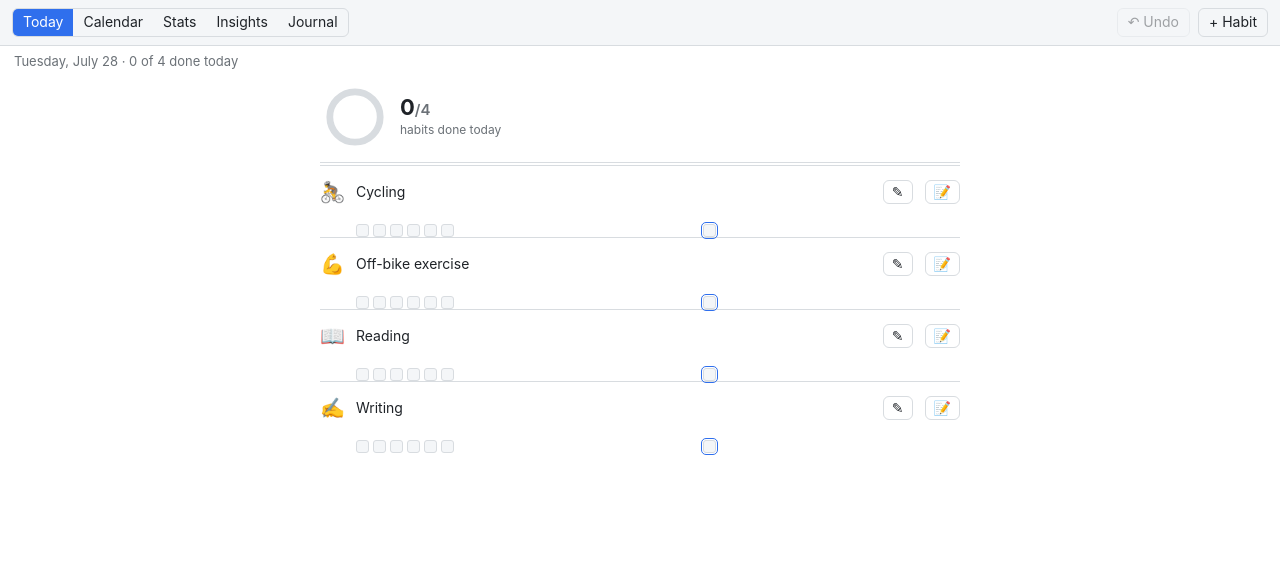
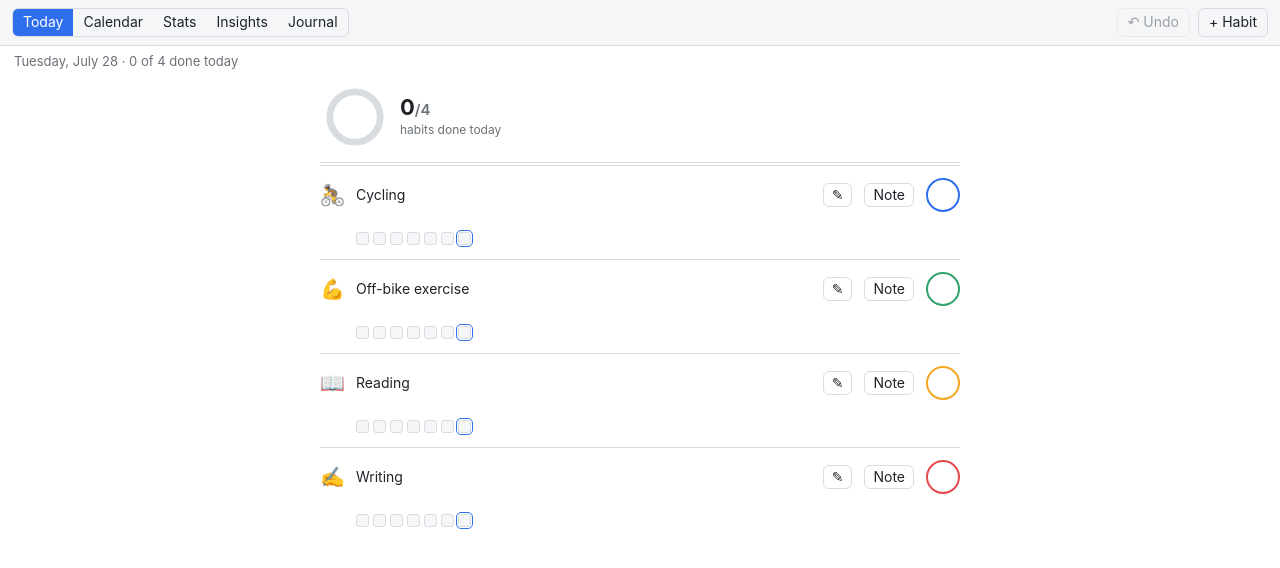
Before and after one commit to justice2425/sn-habits, a plain HTML site: page index.html in a window 1280 px wide. Drawn offline with Linux system fonts and the light colour scheme.

Commit message:
Add files via upload

```diff
--- a/ext.json
+++ b/ext.json
@@ -3,7 +3,7 @@
   "name": "Habits",
   "content_type": "SN|Component",
   "area": "editor-editor",
-  "version": "1.8.1",
+  "version": "1.8.3",
   "description": "A private habit & streak tracker for Standard Notes: daily/weekday/weekly-target habits, check-off or count goals, Today / Calendar (3-week / Month / Year zoom) / Stats / Insights / Journal views, with a daily progress ring, per-habit 7-day momentum strips, tap-to-log rows, streaks, completion rates, and a local Insights view (momentum, weekly trend, best/worst days, per-habit momentum, habit co-occurrence, and journal word stats). All data is stored inside the note and protected by Standard Notes' end-to-end encryption.",
   "url": "https://justice2425.github.io/sn-habits/index.html",
   "download_url": "https://justice2425.github.io/sn-habits/index.html",
--- a/index.html
+++ b/index.html
@@ -45,7 +45,7 @@
   .surface { flex:1 1 auto; overflow:auto; padding:14px; }
 
   /* Today */
-  .today { max-width:640px; margin:0 auto; }
+  .todayview { max-width:640px; margin:0 auto; }
   .hrow { display:flex; align-items:center; gap:12px; padding:12px 0; border-top:1px solid var(--border); }
   .hrow:first-child { border-top:none; }
   .hicon { font-size:20px; width:24px; text-align:center; flex:0 0 auto; }
@@ -70,7 +70,7 @@
   .tp-sub { font-size:12px; color:var(--muted); margin-top:2px; }
 
   /* Today: 7-day momentum strip */
-  .mstrip { display:flex; gap:4px; margin:6px 0 0 36px; }
+  .mstrip { display:flex; gap:4px; margin:8px 0 14px 36px; }
   .mdot { width:13px; height:13px; border-radius:3px; background:var(--panel); border:1px solid var(--border); }
   .mdot.on { border-color:transparent; }
   .mdot.off { opacity:.3; }
@@ -78,8 +78,16 @@
   .mdot.today { outline:1px solid var(--accent); outline-offset:1px; }
   .hmain { display:flex; align-items:center; gap:12px; flex:1 1 auto; min-width:0; cursor:pointer; border-radius:6px; margin:-4px; padding:4px; }
   .hmain:hover { background:var(--panel-2); }
-  .hdone { flex:0 0 auto; color:var(--success); font-weight:700; font-size:15px; }
   .hrow.done .hname { color:var(--muted); }
+  /* big, bright check-off button */
+  .bigcheck { flex:0 0 auto; width:34px; height:34px; padding:0; border-radius:50%; border:2.5px solid var(--muted-2);
+    background:transparent; cursor:pointer; display:inline-flex; align-items:center; justify-content:center;
+    transition:transform .12s ease, background .12s ease, border-color .12s ease; }
+  .bigcheck:hover { transform:scale(1.1); }
+  .bigcheck:active { transform:scale(.9); }
+  .bigcheck.done { color:#fff; animation:pop .22s ease; }
+  .bigcheck.done::after { content:"✓"; font-size:19px; font-weight:800; line-height:1; }
+  @keyframes pop { 0%{ transform:scale(.6); } 55%{ transform:scale(1.18); } 100%{ transform:scale(1); } }
 
   /* Calendar: zoom toggle */
   .calzoom { display:inline-flex; border:1px solid var(--border); border-radius:6px; overflow:hidden; margin-bottom:14px; }
@@ -526,7 +534,7 @@
     return strip;
   }
   function renderToday(){
-    const wrap=el('div','today'); const today=todayStr();
+    const wrap=el('div','todayview'); const today=todayStr();
     const act=data.habits.filter(h=>!h.archived);
     if(!act.length){ wrap.appendChild(el('div','empty','No habits yet. Use “+ Habit” to add one.')); return wrap; }
     const dueToday=act.filter(h=>scheduledOn(h,today)&&!isSkipped(h,today));
@@ -547,7 +555,7 @@
       const eb=el('button','ghost','✎'); eb.title='Edit / rename / delete this habit'; eb.style.cssText='flex:0 0 auto; padding:3px 8px;';
       eb.onclick=(e)=>{ e.stopPropagation(); openEditor(h.id); }; row.appendChild(eb);
       const hasNote=!!noteFor(h.id,today);
-      const nb=el('button','ghost'); nb.textContent = hasNote ? '📝 Note' : '📝';
+      const nb=el('button','ghost', hasNote ? '● Note' : 'Note');
       nb.title = hasNote ? "Edit today's note / rest day" : 'Add a note or mark a rest day';
       nb.style.cssText = 'flex:0 0 auto; padding:3px 8px;' + (hasNote ? ' border-color:var(--accent); color:var(--accent);' : '');
       nb.onclick=(e)=>{ e.stopPropagation(); openDay(h.id,today); }; row.appendChild(nb);
@@ -567,9 +575,16 @@
         c.appendChild(minus); c.appendChild(val); c.appendChild(plus); row.appendChild(c);
       } else {
         const done=isDoneOn(h,today);
+        if(done) row.classList.add('done');
         main.title=(done?'Done — tap to undo':'Tap to mark done')+' · use ✎ to edit';
         main.onclick=()=>{ const prev=currentStreak(h); toggleCheck(h,today); persist(); render(); celebrateIf(prev); };
-        if(done){ row.classList.add('done'); main.appendChild(el('span','hdone','✓')); }
+        const chk=el('button','bigcheck'+(done?' done':''));
+        if(done){ const c=safeColor(h.color,'var(--success)'); chk.style.background=c; chk.style.borderColor=c; }
+        else { chk.style.borderColor=safeColor(h.color,'var(--muted-2)'); }
+        chk.setAttribute('aria-label', done?'Mark not done':'Mark done');
+        chk.title = done?'Done — tap to undo':'Tap to mark done';
+        chk.onclick=(e)=>{ e.stopPropagation(); const prev=currentStreak(h); toggleCheck(h,today); persist(); render(); celebrateIf(prev); };
+        row.appendChild(chk);
       }
       wrap.appendChild(row);
       wrap.appendChild(miniStrip(h));
```
